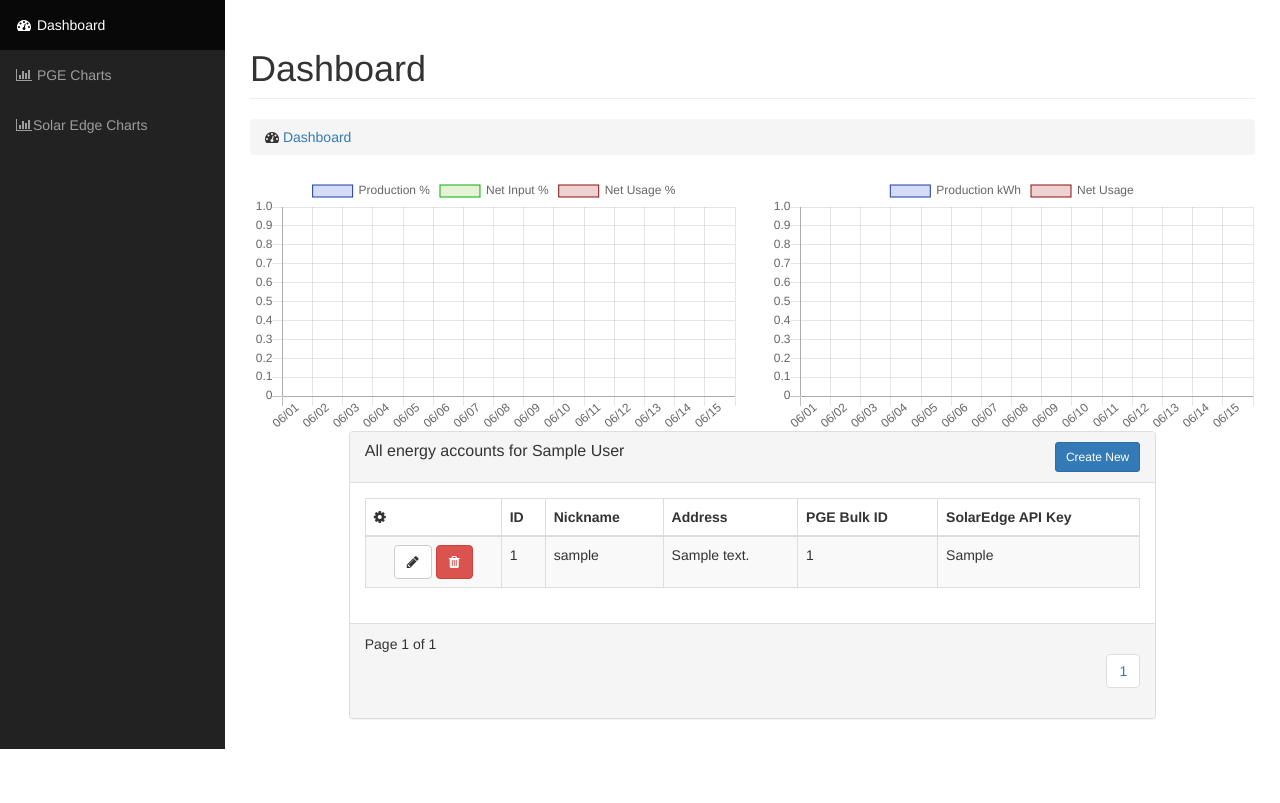
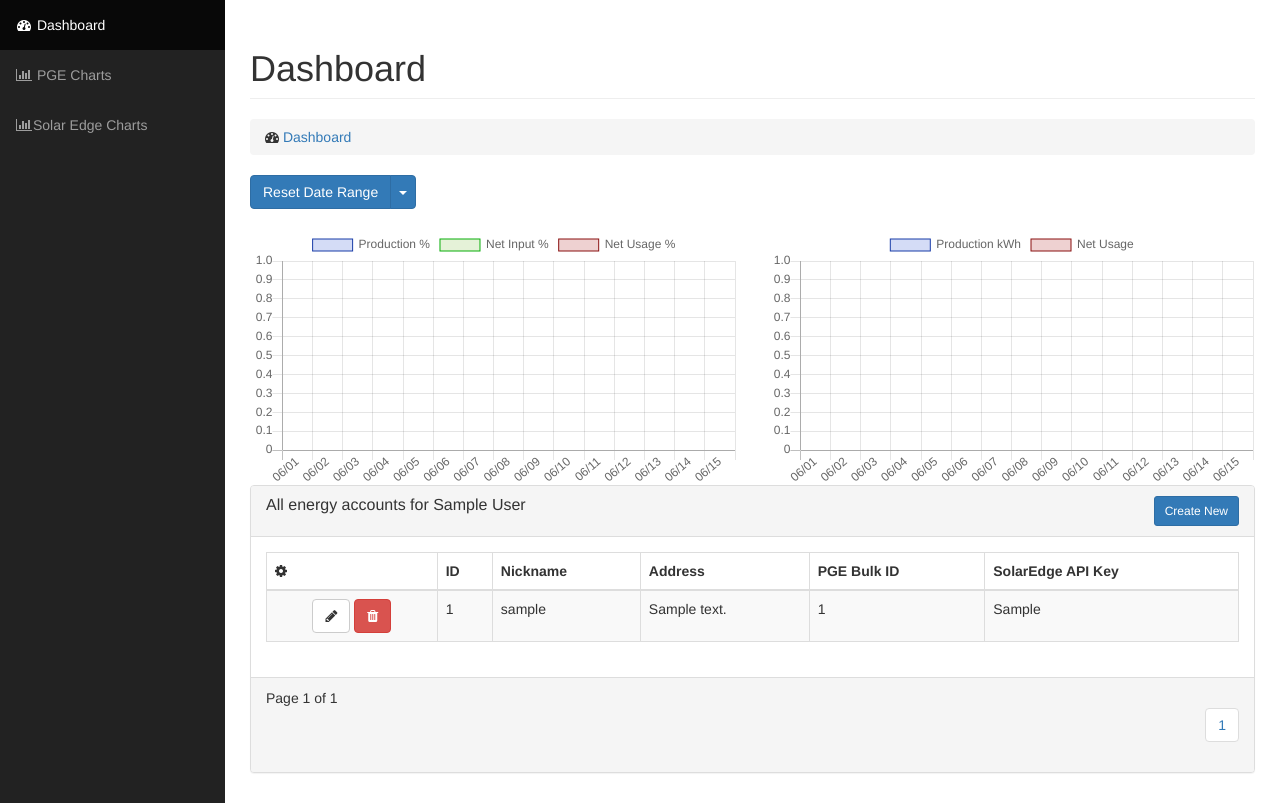
Before and after one commit to rogaha/SolarMonitor, a Flask app: page /users/dashboard in a window 1280 px wide. Shown: the part 51-854 px from the top of the page. Before the commit the page ends 800 px from the top, so only its background shows below. Run offline with Flask 2, Linux system fonts and the light colour scheme; a user stored in the database is signed in; tables that the repository leaves empty hold one stand-in row (values such as "Sample post"); some libraries are stand-ins or nearby versions.

Commit message:
Add UI date selector
Button non-working. Proof of concept.

```diff
--- a/solarmonitor/templates/users/dashboard/home.html
+++ b/solarmonitor/templates/users/dashboard/home.html
@@ -24,7 +24,28 @@
 
 {% block content %}
 <div class="body-content">
+<div class="row">
+  <div class="col col-xs-6">
+    <div class="btn-group">
+      <button type="button" class="btn btn-primary">Reset Date Range</button>
+      <button type="button" class="btn btn-primary dropdown-toggle" data-toggle="dropdown" aria-haspopup="true" aria-expanded="false">
+        <span class="caret"></span>
+        <span class="sr-only">Toggle Dropdown</span>
+      </button>
+      <ul class="dropdown-menu">
+        <li><a href="#">30 days</a></li>
+        <li><a href="#">14 days</a></li>
+        <li><a href="#">7 days</a></li>
+      </ul>
+    </div>
+
+  </div>
+
+</div>
+
+<br>
     <div class="row">
+
 
   <div class="col col-xs-6">
     <canvas id="myChart" width="380" height="200"></canvas>
@@ -81,7 +102,7 @@
               }
           }],
           xAxes: [{
-            stacked: true
+              stacked: true
           }]
       }
   }
@@ -125,14 +146,14 @@
               }
           }],
           xAxes: [{
-            stacked: true
+              stacked: true
           }]
       }
   }
 });
 </script>
 
-<div class="col-md-10 col-md-offset-1">
+
       <div class="panel panel-default panel-table">
           <div class="panel-heading">
             <div class="row">
@@ -324,7 +345,7 @@
           {% endfor %}
 
         </div>
-      </div>
+
     </div>
 </div>
 {% endblock %}
```
